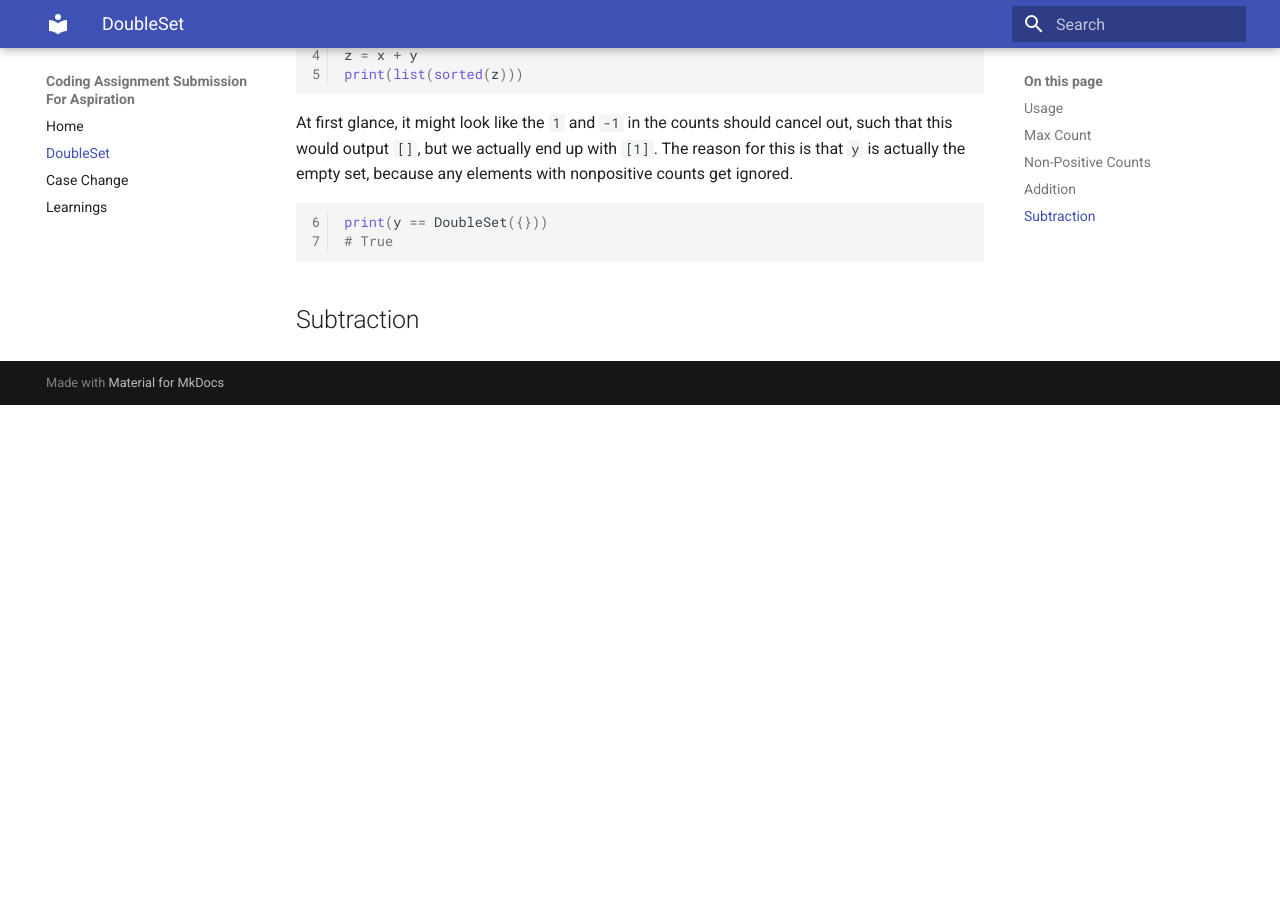
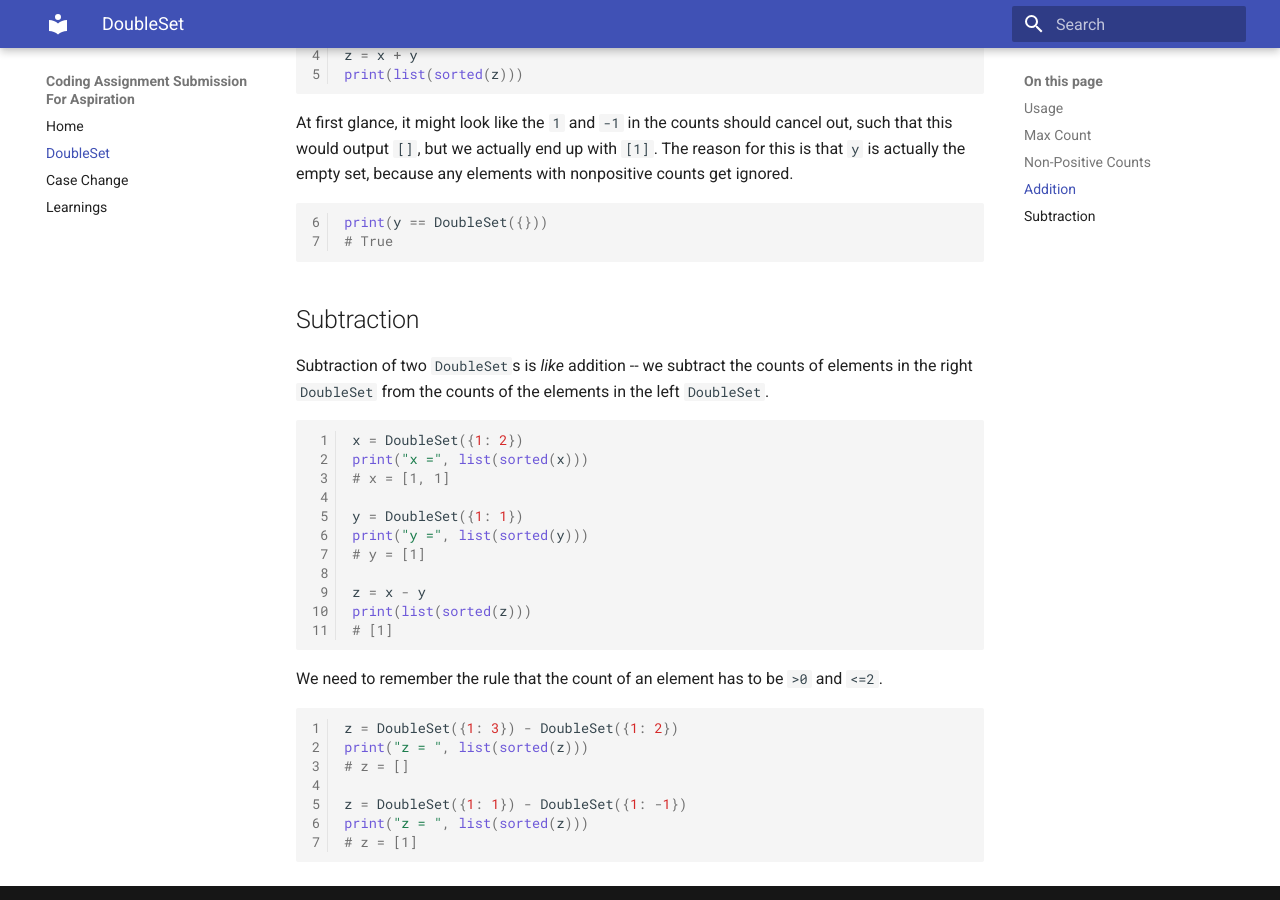
Before and after one commit to znd4/aspiration, an MkDocs documentation site: the page built from docs/doubleset.md, in a window 1280 px wide and 900 px high, scrolled down 1995 px. Built offline with MkDocs 1.6.1 and Material for MkDocs 9.7.7, drawn with Linux system fonts in a browser that asks for light colours; the version menu is left out; before the commit the page ends 2400 px from its top, so only the background shows below that.

Commit message:
Add subtraction section to docs

````diff
--- a/docs/doubleset.md
+++ b/docs/doubleset.md
@@ -101,3 +101,31 @@ print(y == DoubleSet({}))
 ```
 
 ## Subtraction
+
+Subtraction of two `DoubleSet`s is _like_ addition -- we subtract the counts of elements in the right `DoubleSet` from the counts of the elements in the left `DoubleSet`.
+
+```python linenums="1"
+x = DoubleSet({1: 2})
+print("x =", list(sorted(x)))
+# x = [1, 1]
+
+y = DoubleSet({1: 1})
+print("y =", list(sorted(y)))
+# y = [1]
+
+z = x - y
+print(list(sorted(z)))
+# [1]
+```
+
+We need to remember the rule that the count of an element has to be `>0` and `<=2`.
+
+```python linenums="1"
+z = DoubleSet({1: 3}) - DoubleSet({1: 2})
+print("z = ", list(sorted(z)))
+# z = []
+
+z = DoubleSet({1: 1}) - DoubleSet({1: -1})
+print("z = ", list(sorted(z)))
+# z = [1]
+```
````
